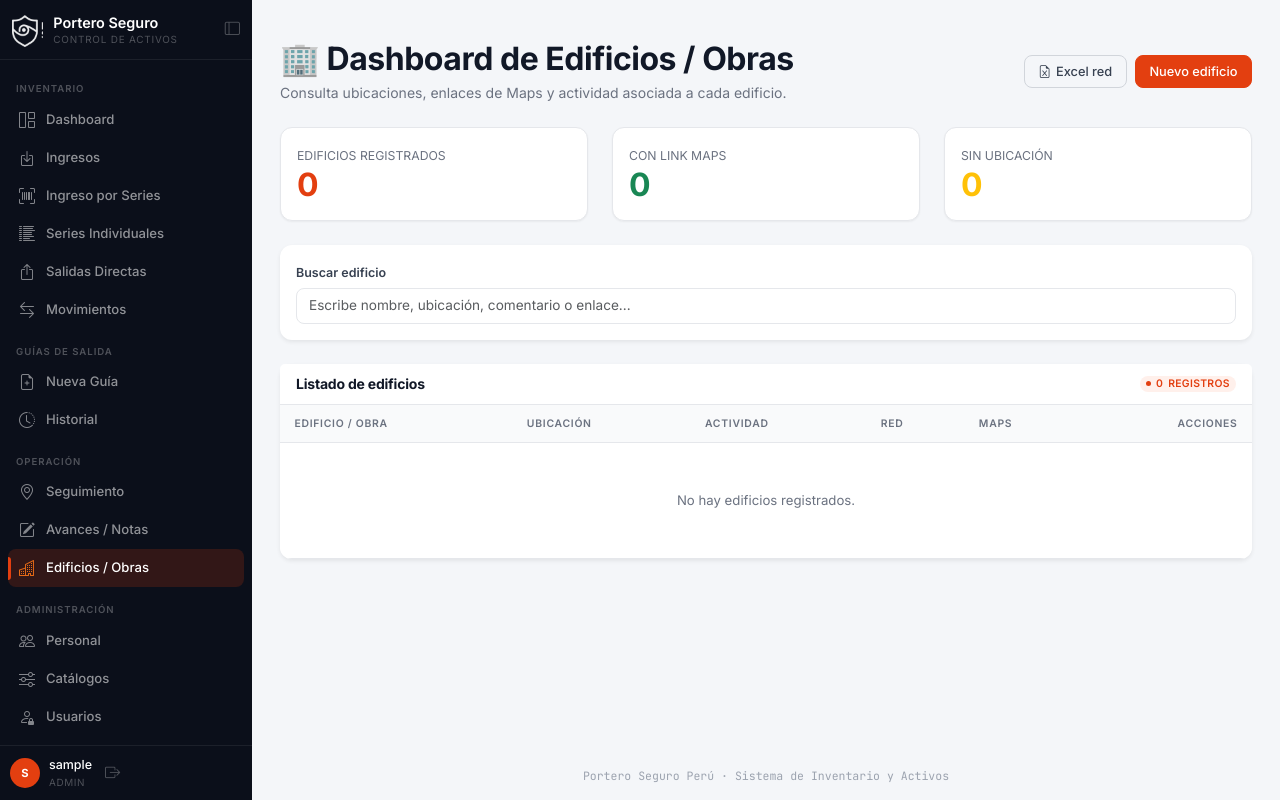
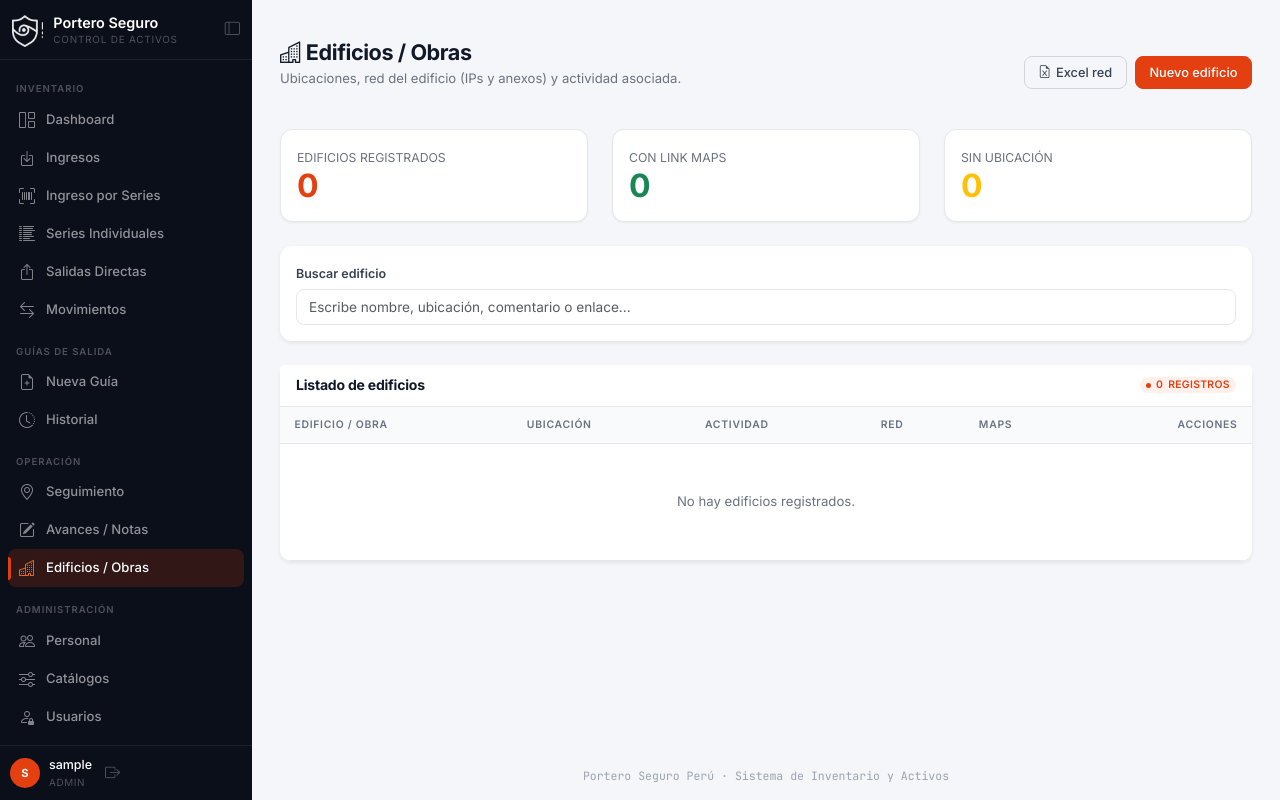
Before and after one commit to Jescodem/Sistema_Inventario_Flask, a Flask app: page /edificios in a window 1280 px wide. Run offline with Flask 3, Linux system fonts and the light colour scheme; the visitor is signed in with stand-in values (Sample User, id 1); data that the repository does not hold is empty.

Commit message:
Mejoras: cabeceras de seguridad, URLs seguras, propagacion de rename y diseno de Edificios
Auditoria multi-agente -> se aplican los hallazgos de bajo riesgo:
- Cabeceras de seguridad en todas las respuestas (nosniff, X-Frame-Options,
  Referrer-Policy, Cache-Control no-store salvo estaticos)
- Filtro safe_url: mapa_url solo se enlaza si es http/https (evita
  javascript:/data:); enlaces con rel=noopener
- Renombrar edificio ahora propaga tambien a seguimiento_equipos
- Limpieza: elimina codigo muerto (row_to_dict) e import sin usar (ROLE_LEVELS)
- Diseno de Edificios coherente con el resto: titulo page-title, iconos
  Bootstrap en vez de emojis (ojo/lapiz/papelera/+)
- +3 pruebas (47 en total, todas OK)

Co-Authored-By: Claude Opus 4.8 <noreply@anthropic.com>

```diff
--- a/portero_seguro_v7/proyecto_mejorado/app.py
+++ b/portero_seguro_v7/proyecto_mejorado/app.py
@@ -8,7 +8,7 @@ from datetime import datetime, timedelta
 
 
 from auth import (
-    ROLE_LEVELS, ROLES_VALIDOS, hash_password, check_password,
+    ROLES_VALIDOS, hash_password, check_password,
     generar_password_temporal, nuevo_csrf_token, rol_alcanza,
 )
 
@@ -124,6 +124,19 @@ app.config['PERMANENT_SESSION_LIFETIME'] = timedelta(
 if os.environ.get('BEHIND_PROXY', 'false').lower() == 'true':
     from werkzeug.middleware.proxy_fix import ProxyFix
     app.wsgi_app = ProxyFix(app.wsgi_app, x_for=1, x_proto=1, x_host=1)
+
+
+@app.after_request
+def cabeceras_seguridad(resp):
+    """Cabeceras de seguridad basicas en todas las respuestas."""
+    resp.headers.setdefault('X-Content-Type-Options', 'nosniff')
+    resp.headers.setdefault('X-Frame-Options', 'SAMEORIGIN')
+    resp.headers.setdefault('Referrer-Policy', 'same-origin')
+    # La app muestra credenciales de equipos: evita que las paginas queden
+    # cacheadas (los archivos estaticos si pueden cachearse).
+    if request.endpoint != 'static':
+        resp.headers.setdefault('Cache-Control', 'no-store')
+    return resp
 
 # Mapa de control de acceso por endpoint (nombre de la funcion de la ruta).
 # Valor string => mismo rol minimo para cualquier metodo HTTP.
@@ -251,6 +264,15 @@ def ip_url(valor):
     return f'http://{s}'
 
 
+@app.template_filter('safe_url')
+def safe_url(valor):
+    """Devuelve la URL solo si empieza por http:// o https:// (evita esquemas
+    peligrosos como javascript: o data: en enlaces como mapa_url). Si no es
+    una URL http(s) valida devuelve cadena vacia."""
+    s = (valor or '').strip()
+    return s if s.lower().startswith(('http://', 'https://')) else ''
+
+
 ESTADOS_EQUIPO = ['En Stock', 'Sin Stock', 'En Revision', 'En Transito', 'Instalado', 'Baja']
 ESTADOS_COMPATIBLES = {
     'En Revisión': 'En Revision',
@@ -354,12 +376,6 @@ def validar_mac(mac):
 
 def catalog_exists(conn, table, nombre):
     return conn.execute(f'SELECT 1 FROM {table} WHERE nombre = ?', (nombre,)).fetchone() is not None
-
-
-def row_to_dict(row):
-    return dict(row) if row else None
-
-
 
 
 
@@ -3150,6 +3166,7 @@ def editar_edificio(id):
                     conn.execute('UPDATE guias_salida SET destino = ? WHERE destino = ?', (nombre, nombre_anterior))
                     conn.execute('UPDATE avances_actividades SET edificio = ? WHERE edificio = ?', (nombre, nombre_anterior))
                     conn.execute('UPDATE seguimiento_herramientas SET edificio = ? WHERE edificio = ?', (nombre, nombre_anterior))
+                    conn.execute('UPDATE seguimiento_equipos SET edificio = ? WHERE edificio = ?', (nombre, nombre_anterior))
                 conn.commit()
                 flash('Edificio actualizado correctamente.', 'success')
     except sqlite3.IntegrityError:
--- a/portero_seguro_v7/proyecto_mejorado/templates/edificios.html
+++ b/portero_seguro_v7/proyecto_mejorado/templates/edificios.html
@@ -9,8 +9,8 @@
 <div class="py-3">
     <div class="d-flex justify-content-between align-items-center mb-4">
         <div>
-            <h2 class="fw-bold mb-1">🏢 Dashboard de Edificios / Obras</h2>
-            <p class="text-muted mb-0">Consulta ubicaciones, enlaces de Maps y actividad asociada a cada edificio.</p>
+            <h1 class="page-title"><i class="bi bi-buildings"></i> Edificios / Obras</h1>
+            <p class="page-subtitle">Ubicaciones, red del edificio (IPs y anexos) y actividad asociada.</p>
         </div>
         <div class="d-flex gap-2">
             <a href="/exportar/red_edificios" class="btn btn-outline-secondary" title="Descargar todas las IPs y anexos en Excel">
@@ -69,12 +69,12 @@
                             </button>
                             {% else %}<span class="text-muted">—</span>{% endif %}
                         </td>
-                        <td>{% if e.mapa_url %}<a href="{{ e.mapa_url }}" target="_blank" class="btn btn-sm btn-outline-primary">Abrir mapa</a>{% else %}<span class="text-muted">Sin link</span>{% endif %}</td>
+                        <td>{% set _map = e.mapa_url|safe_url %}{% if _map %}<a href="{{ _map }}" target="_blank" rel="noopener" class="btn btn-sm btn-outline-primary"><i class="bi bi-geo-alt"></i> Mapa</a>{% elif e.mapa_url %}<span class="text-muted" title="{{ e.mapa_url }}">Coordenadas</span>{% else %}<span class="text-muted">Sin link</span>{% endif %}</td>
                         <td class="text-end">
-                            <button class="btn btn-sm btn-outline-primary" data-bs-toggle="modal" data-bs-target="#modalVerEdificio{{ e.id }}">👁</button>
-                            <button class="btn btn-sm btn-outline-secondary" data-bs-toggle="modal" data-bs-target="#modalEditarEdificio{{ e.id }}">Editar</button>
+                            <button class="btn btn-sm btn-outline-primary" data-bs-toggle="modal" data-bs-target="#modalVerEdificio{{ e.id }}" title="Ver detalle"><i class="bi bi-eye"></i></button>
+                            <button class="btn btn-sm btn-outline-secondary" data-bs-toggle="modal" data-bs-target="#modalEditarEdificio{{ e.id }}" title="Editar edificio"><i class="bi bi-pencil"></i></button>
                             <form action="/edificios/eliminar/{{ e.id }}" method="POST" style="display:inline;" onsubmit="return confirm('¿Eliminar este edificio?')">
-                                <button type="submit" class="btn btn-sm btn-outline-danger">Eliminar</button>
+                                <button type="submit" class="btn btn-sm btn-outline-danger" title="Eliminar edificio"><i class="bi bi-trash"></i></button>
                             </form>
                         </td>
                     </tr>
@@ -113,10 +113,10 @@
                                                     <button type="button" class="btn btn-sm btn-outline-secondary py-0 px-1 btn-editar-ip" title="Editar punto de red"
                                                             data-id="{{ i.id }}" data-nombre="{{ i.nombre }}" data-ip="{{ i.ip or '' }}"
                                                             data-anexo="{{ i.anexo or '' }}" data-usuario="{{ i.usuario or '' }}"
-                                                            data-clave="{{ i.clave or '' }}" data-desc="{{ i.descripcion or '' }}">✎</button>
+                                                            data-clave="{{ i.clave or '' }}" data-desc="{{ i.descripcion or '' }}"><i class="bi bi-pencil"></i></button>
                                                     <form action="/edificios/ips/{{ i.id }}/eliminar" method="POST" style="display:inline;"
                                                           onsubmit="return confirm('¿Eliminar {{ i.nombre }} de {{ e.nombre }}?')">
-                                                        <button type="submit" class="btn btn-sm btn-outline-danger py-0 px-1" title="Eliminar punto de red">✕</button>
+                                                        <button type="submit" class="btn btn-sm btn-outline-danger py-0 px-1" title="Eliminar punto de red"><i class="bi bi-x-lg"></i></button>
                                                     </form>
                                                 </td>
                                                 {% endif %}
@@ -135,7 +135,7 @@
                                         <div class="col-md-2"><input name="usuario" class="form-control form-control-sm" placeholder="Usuario"></div>
                                         <div class="col-md-2"><input name="clave" class="form-control form-control-sm" placeholder="Clave"></div>
                                         <div class="col-md-1"><input name="descripcion" class="form-control form-control-sm" placeholder="Notas"></div>
-                                        <div class="col-md-1"><button type="submit" class="btn btn-sm btn-primary w-100" title="Agregar punto de red">+</button></div>
+                                        <div class="col-md-1"><button type="submit" class="btn btn-sm btn-primary w-100" title="Agregar punto de red"><i class="bi bi-plus-lg"></i></button></div>
                                     </form>
                                     {% endif %}
                                 </div>
@@ -159,7 +159,7 @@
         <div class="modal-body">
             <p><strong>Nombre:</strong> {{ e.nombre }}</p>
             <p><strong>Ubicación:</strong> {{ e.ubicacion or '-' }}</p>
-            <p><strong>Maps:</strong> {% if e.mapa_url %}<a href="{{ e.mapa_url }}" target="_blank">{{ e.mapa_url }}</a>{% else %}-{% endif %}</p>
+            <p><strong>Maps:</strong> {% set _mapm = e.mapa_url|safe_url %}{% if _mapm %}<a href="{{ _mapm }}" target="_blank" rel="noopener">{{ e.mapa_url }}</a>{% else %}{{ e.mapa_url or '-' }}{% endif %}</p>
             <p><strong>Actividad:</strong> Guías {{ e.total_guias or 0 }}, Salidas {{ e.total_salidas or 0 }}, Avances {{ e.total_avances or 0 }}, Seguimiento {{ e.total_seguimiento or 0 }}</p>
             <strong>Observaciones:</strong>
             <div class="border rounded p-3 bg-light mt-2" style="white-space:pre-wrap;">{{ e.observaciones or 'Sin observaciones' }}</div>
```
Also changed, not shown: portero_seguro_v7/proyecto_mejorado/tests/test_operaciones.py (+33 -0 lines).
